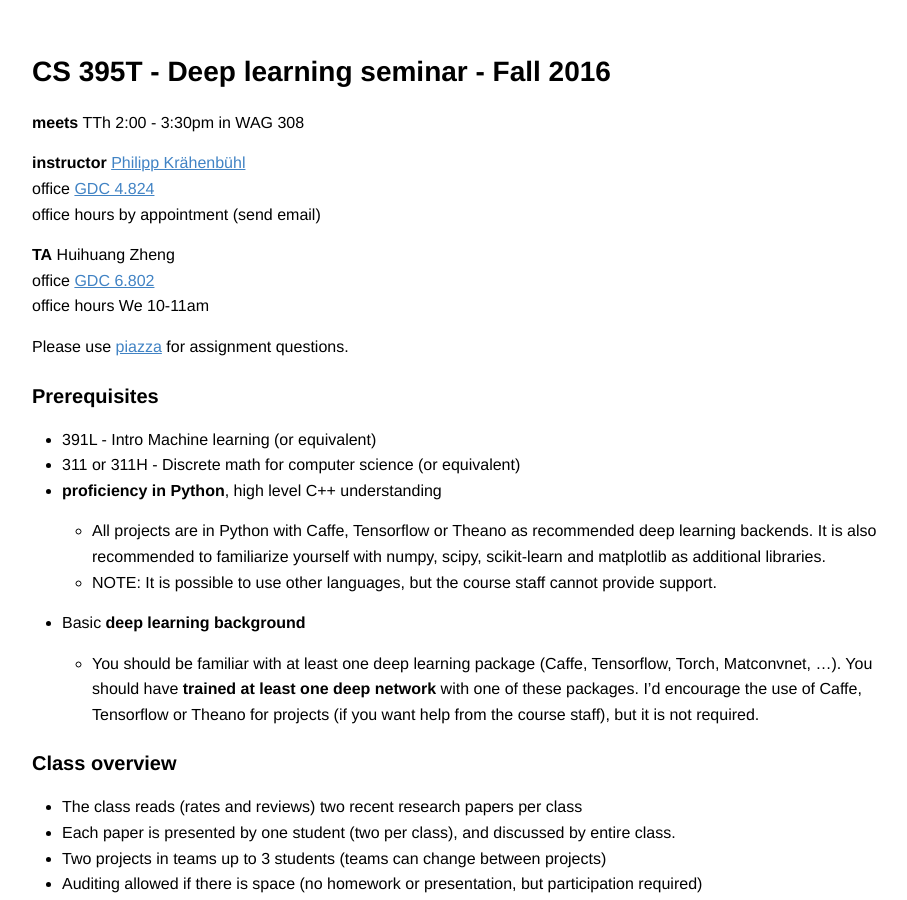
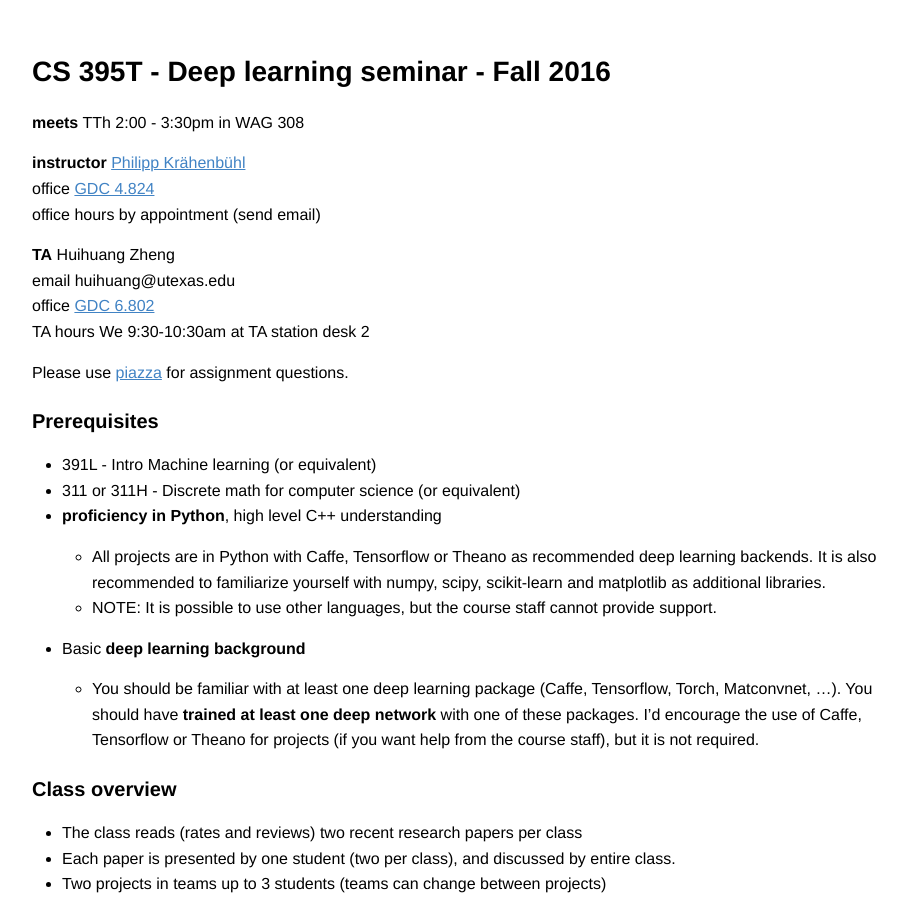
Before and after one commit to xiaoxiawu/CS395T, a Jekyll site: the page built from index.html, in a window 1280 px wide and 900 px high. Shown: the whole window, without its empty margins (181-1088 px from the left). Built offline with Jekyll 4.4.1, drawn with Linux system fonts in a browser that asks for light colours; Markdown is read by kramdown in place of the engine named in the settings.

Commit message:
Add TA's email address and change TA time&location

```diff
--- a/_includes/syllabus.md
+++ b/_includes/syllabus.md
@@ -7,8 +7,9 @@ office [GDC 4.824](http://facilitiesservices.utexas.edu/buildings/UTM/0152)<br/>
 office hours by appointment (send email)
 
 **TA** Huihuang Zheng<br/>
+email huihuang@utexas.edu<br/>
 office [GDC 6.802](http://facilitiesservices.utexas.edu/buildings/UTM/0152)<br/>
-office hours We 10-11am
+TA hours We 9:30-10:30am at TA station desk 2
 
 Please use [piazza](http://www.piazza.com/utexas/fall2016/cs395tdeeplearning) for assignment questions.
 
```
